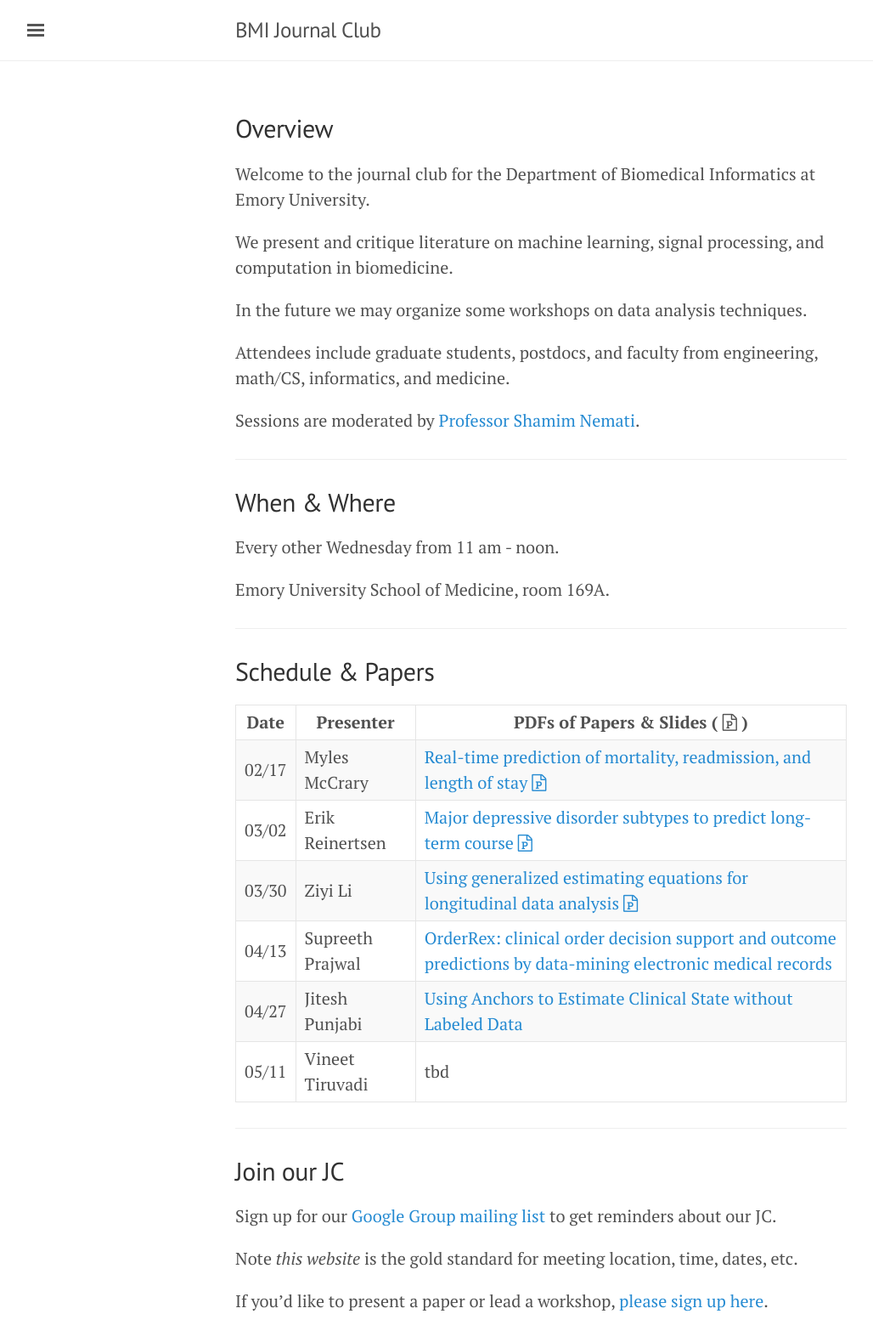
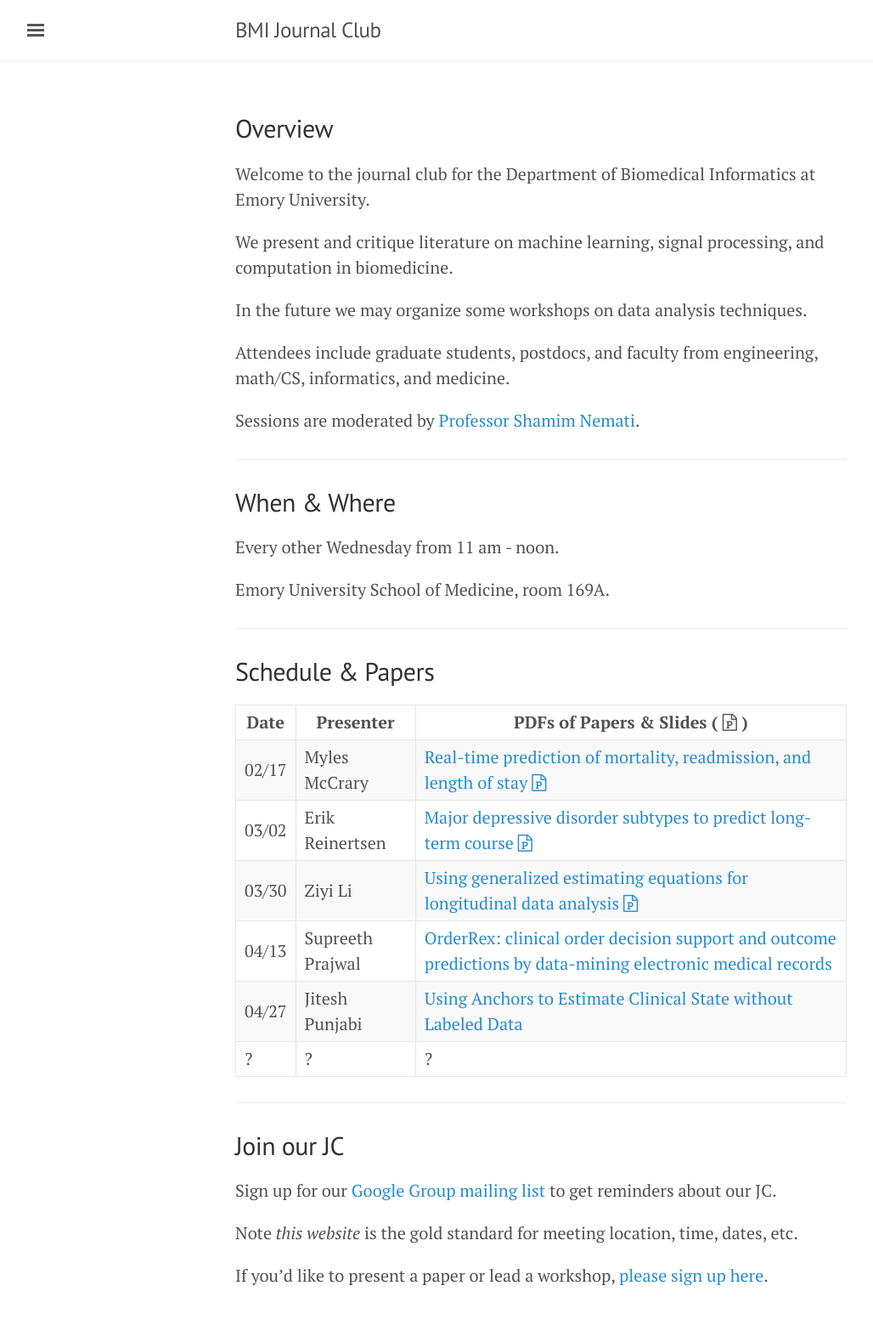
Before and after one commit to NematiLab/bmijc, a Jekyll site: the page built from index.md, in a window 1280 px wide. Shown: the whole page at 85% size, without its empty margins (3-1031 px from the left). Built offline with Jekyll 4.4.1, drawn with Linux system fonts in a browser that asks for light colours; nearby versions of some CDN libraries; after the commit the page ends 1536 px from its top, so only the background shows below that.

Commit message:
removed VIneet from schedule

```diff
--- a/index.md
+++ b/index.md
@@ -37,7 +37,7 @@
 03/30 | Ziyi Li | [Using generalized estimating equations for longitudinal data analysis]({{ site.baseurl }}/assets/160330_paper.pdf) [<i class='fa fa-file-powerpoint-o'></i>]({{ site.baseurl }}/assets/160330_slides.pdf)
 04/13 | Supreeth Prajwal | [OrderRex: clinical order decision support and outcome predictions by data-mining electronic medical records]({{ site.baseurl }}/assets/160413_paper.pdf)
 04/27 | Jitesh Punjabi | [Using Anchors to Estimate Clinical State without Labeled Data]({{ site.baseurl }}/assets/160427_paper.pdf)
-05/11 | Vineet Tiruvadi | tbd
+? | ? | ?
 
 ---
 
```
